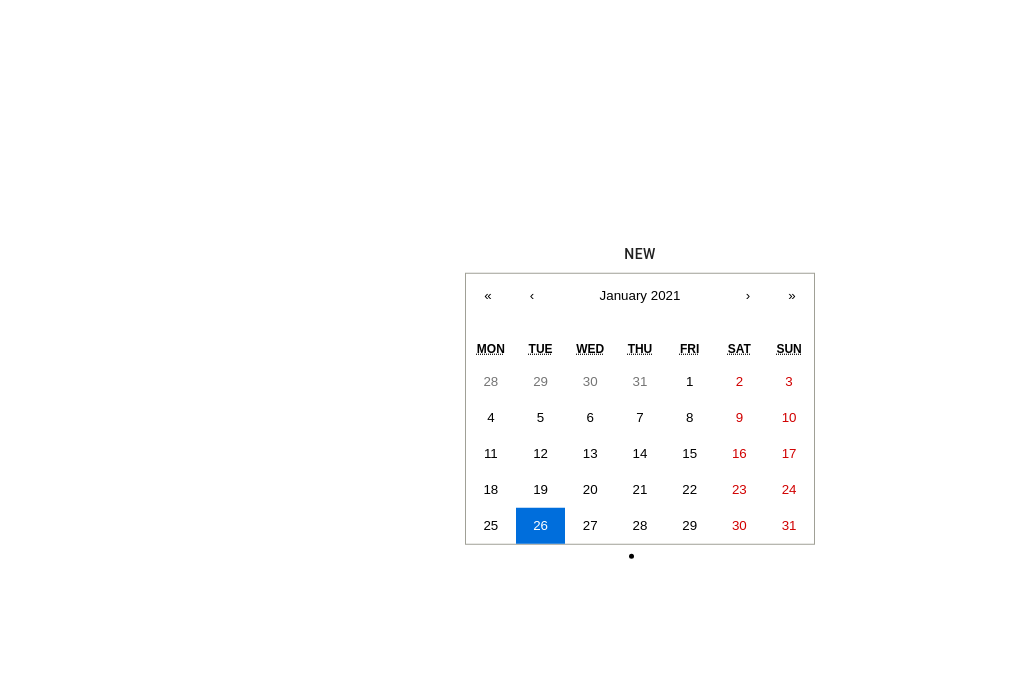
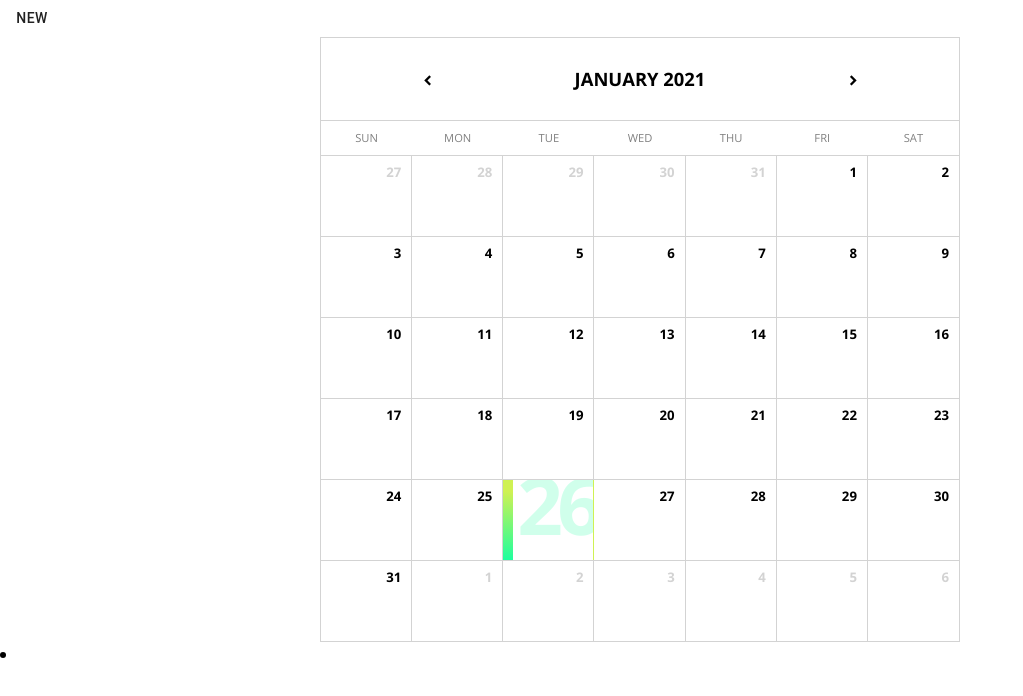
Before and after one commit to jjdoar/SentimentJournal, a React (Create React App) app in the folder frontend/: page / in a window 1280 px wide. Shown: the top 696 px of the page, without its empty margins (0-1023 px from the left). Built offline with nearby package versions, Linux system fonts and the light colour scheme; no server answers.

Commit message:
Implemented Miranda's Calendar and new journal entries are automatically retrieved

```diff
--- a/frontend/package.json
+++ b/frontend/package.json
@@ -9,6 +9,7 @@
     "@testing-library/react": "^11.1.0",
     "@testing-library/user-event": "^12.1.10",
     "axios": "^0.21.1",
+    "date-fns": "^2.17.0",
     "npm": "^6.14.11",
     "react": "^17.0.1",
     "react-calendar": "^3.3.0",
--- a/frontend/src/App.js
+++ b/frontend/src/App.js
@@ -1,27 +1,29 @@
 import "./App.css";
-import React, { useState, useEffect } from "react";
+import React from "react";
 import { Link } from "react-router-dom";
-import { Button, Box } from "@material-ui/core";
-import CustomCalendar from "./Calendar";
+import { Button } from "@material-ui/core";
+import Calendar from "./Calendar";
 
 function App() {
 
   return (
-    <div
-      style={{
-        position: "absolute",
-        left: "50%",
-        top: "50%",
-        transform: "translate(-50%, -50%)",
-        textAlign: "center",
-      }}
-    >
+    <div>
       <Link to="/entrySubmitter">
         <Button>New</Button>
       </Link>
 
-      <CustomCalendar />
+      <Calendar />
     </div>
+
+    // <div
+    //   style={{
+    //     position: "absolute",
+    //     left: "50%",
+    //     top: "50%",
+    //     transform: "translate(-50%, -50%)",
+    //     textAlign: "center",
+    //   }}
+    // >
   );
 }
 
--- /dev/null
+++ b/frontend/src/Calendar.css
@@ -0,0 +1,164 @@
+@import url(https://fonts.googleapis.com/css?family=Open+Sans:300,400,700);
+@import url(https://fonts.googleapis.com/icon?family=Material+Icons);
+
+.icon {
+  font-family: "Material Icons", serif;
+  font-style: normal;
+  display: inline-block;
+  vertical-align: middle;
+  line-height: 1;
+  text-transform: none;
+  letter-spacing: normal;
+  word-wrap: normal;
+  white-space: nowrap;
+  direction: ltr;
+  -webkit-font-smoothing: antialiased;
+  text-rendering: optimizeLegibility;
+  -moz-osx-font-smoothing: grayscale;
+  font-feature-settings: "liga";
+}
+
+/* GENERAL */
+* {
+  box-sizing: border-box;
+}
+body {
+  font-family: "Open Sans", "Helvetica Neue", "Helvetica", "Arial", sans-serif;
+  font-size: 1em;
+  font-weight: 300;
+  line-height: 1.5;
+  position: relative;
+}
+header {
+  display: block;
+  width: 100%;
+  padding: 1.75em 0;
+  border-bottom: 1px solid lightgray;
+  background: white;
+}
+
+/* GRID */
+.row {
+  margin: 0;
+  padding: 0;
+  display: flex;
+  flex-direction: row;
+  flex-wrap: wrap;
+  width: 100%;
+}
+.row-middle {
+  align-items: center;
+}
+.column {
+  flex-grow: 1;
+  flex-basis: 0;
+  max-width: 100%;
+}
+
+/* Calendar */
+.calendar {
+  display: block;
+  position: relative;
+  width: 50%;
+  background: white;
+  border: 1px solid lightgray;
+  height: auto;
+  margin: 0 auto;
+}
+.calendar .header {
+  text-transform: uppercase;
+  font-weight: 700;
+  font-size: 115%;
+  padding: 1.5em 0;
+  border-bottom: 1px solid lightgray;
+  text-align: center;
+}
+.calendar .header .icon {
+  cursor: pointer;
+  transition: 0.15s ease-out;
+}
+.calendar .header .icon:hover {
+  transform: scale(1.75);
+  transition: 0.25s ease-out;
+  color: dodgerblue;
+}
+.calendar .header .icon:first-of-type {
+  margin-left: 1em;
+}
+.calendar .header .icon:last-of-type {
+  margin-right: 1em;
+}
+.calendar .days {
+  text-transform: uppercase;
+  font-weight: 400;
+  color: gray;
+  font-size: 70%;
+  padding: 0.75em 0;
+  border-bottom: 1px solid lightgray;
+  text-align: center;
+}
+.calendar .body .cell {
+  position: relative;
+  height: 5em;
+  border-right: 1px solid lightgray;
+  overflow: hidden;
+  cursor: pointer;
+  background: white;
+  transition: 0.25s ease-out;
+}
+.calendar .body .cell:hover {
+  background: whitesmoke;
+  transition: 0.5s ease-out;
+}
+.calendar .body .selected {
+  border-left: 10px solid transparent;
+  border-image: linear-gradient(45deg, #1affa0 0%, #cff153 40%);
+  border-image-slice: 1;
+}
+.calendar .body .row {
+  border-bottom: 1px solid lightgray;
+}
+.calendar .body .row:last-child {
+  border-bottom: none;
+}
+.calendar .body .cell:last-child {
+  border-right: none;
+}
+.calendar .body .cell .number {
+  position: absolute;
+  font-size: 82.5%;
+  line-height: 1;
+  top: 0.75em;
+  right: 0.75em;
+  font-weight: 700;
+}
+.calendar .body .cell:hover .number,
+.calendar .body .selected .number {
+  visibility: hidden;
+}
+.calendar .body .disabled {
+  color: lightgray;
+  pointer-events: none;
+}
+.calendar .body .cell .bg {
+  font-weight: 700;
+  line-height: 1;
+  color: #1affa0;
+  opacity: 0;
+  font-size: 5em;
+  position: absolute;
+  top: -0.2em;
+  right: -0.05em;
+  transition: 0.25s ease-out;
+  letter-spacing: -0.07em;
+}
+.calendar .body .cell:hover .bg,
+.calendar .body .selected .bg {
+  opacity: 0.2;
+  transition: 0.5s ease-in;
+}
+.calendar .body .column {
+  flex-grow: 0;
+  flex-basis: calc(100% / 7);
+  width: calc(100% / 7);
+}
--- a/frontend/src/Calendar.js
+++ b/frontend/src/Calendar.js
@@ -1,23 +1,105 @@
-import React, { useState } from 'react';
-import Calendar from 'react-calendar';
-import "react-calendar/dist/Calendar.css";
+import React, { useState } from "react";
+import { toDate, format, addDays, addMonths, subMonths, isSameDay, isSameMonth,
+    startOfMonth, endOfMonth, startOfWeek, endOfWeek} from "date-fns";
 import EntryCache from './EntryCache';
-import EntrySubmitter from './EntrySubmitter';
+import "./Calendar.css";
 
-function CustomCalendar(props) {
-	// Componeent state
+function Calendar(props) {
+	// Component state
 	const [date, setDate] = useState(new Date());
-	console.log(date);
+
+	function header() {
+			const dateFormat = "MMMM yyyy";
+			return (
+			<div className="header row flex-middle">
+					<div className="column col-start">
+							<div className="icon" onClick={prevMonth}>
+									chevron_left
+							</div>
+					</div>
+					<div className="column col-center">
+							<span>{format(date, dateFormat)}</span>
+					</div>
+					<div className="column col-end">
+							<div className="icon" onClick={nextMonth}>
+									chevron_right
+							</div>
+					</div>
+			</div>
+			);
+	};
+
+	function days() {
+			const dateFormat = "E";
+			const days = [];
+
+			let startDate = startOfWeek(date);
+			for (let i = 0; i < 7; i++) {
+					days.push(
+							<div className="column col-center" key={i}>
+							{format(addDays(startDate, i), dateFormat)}
+							</div>
+					);
+			}
+			return <div className="days row">{days}</div>;
+	};
+
+	function cells() {
+			const monthStart = startOfMonth(date);
+			const monthEnd = endOfMonth(monthStart);
+			const startDate = startOfWeek(monthStart);
+			const endDate = endOfWeek(monthEnd);
+			const dateFormat = "d";
+			const rows = [];
+			let days = [];
+			let day = startDate;
+			let formattedDate = "";
+			while (day <= endDate) {
+					for (let i = 0; i < 7; i++) {
+					formattedDate = format(day, dateFormat);
+					const cloneDay = day;
+					days.push(
+							<div
+							className={`column cell ${!isSameMonth(day, monthStart)
+							? "disabled" : isSameDay(day, date)
+							? "selected" : "" }`}
+							key={day}
+							onClick={() => onDateClick(toDate(cloneDay))}
+							>
+							<span className="number">{formattedDate}</span>
+							<span className="bg">{formattedDate}</span>
+							</div>
+					);
+					day = addDays(day, 1);
+					}
+					rows.push(
+							<div className="row" key={day}> {days} </div>
+					);
+					days = [];
+			}
+			return <div className="body">{rows}</div>;
+	}
+
+	function nextMonth() {
+			setDate(addMonths(date, 1));
+	};
+	function prevMonth() {
+			setDate(subMonths(date, 1));
+	};
+	function onDateClick(day) {
+			setDate(day);
+	}
 
 	return (
 		<div>
-      <Calendar
-        onChange={setDate}
-        value={date}
-      />
+			<div className="calendar">
+					<div>{header()}</div>
+					<div>{days()}</div>
+					<div>{cells()}</div>
+			</div>
 			<EntryCache date={date}/>
-    </div>
+		</div>
 	);
-}
+};
 
-export default CustomCalendar;
+export default Calendar;
--- a/frontend/src/EntryCache.js
+++ b/frontend/src/EntryCache.js
@@ -1,13 +1,9 @@
 import axios from 'axios';
-import React, { useState, useEffect, createContext } from 'react';
-import DateContext from './DateContext'
-import EntryContext from './EntryContext'
+import React, { useState, useEffect } from 'react';
 import EntryViewer from './EntryViewer';
 import { getFirstDayofMonth, getLastDayofMonth } from "./util";
 
-
 // Add in logic to only send new get request if new date is in a different month from old date
-// Change get date functions to use the format date function
 
 function EntryCache(props) {
 	// Passed in from parent component(Calendar)
@@ -19,9 +15,10 @@
 	function retrieveJournalEntries(beg_date, end_date) {
 		axios({
         method: "GET",
-        url: "http://localhost:8081/v0/journal_entries",
+        url: "http://154.151.49.150:8081/v0/journal_entries",
         params: { startDate: beg_date, endDate: end_date, userId: 1 }
     }).then((response) => {
+			console.log("Entry Chache: ");
         console.log(response.data);
 				setEntries(response.data);
     });
--- a/frontend/src/EntrySubmitter.js
+++ b/frontend/src/EntrySubmitter.js
@@ -4,6 +4,7 @@
 import axios from "axios";
 import { formatDateObj } from "./util";
 
+// Implement logic to call retrieveJournalEntries in EntryCache after submitting entry.
 
 function EntrySubmitter(props) {
   // Component State
@@ -20,38 +21,13 @@
     // Send PUT request to the backend
     axios({
       method: "PUT",
-      url: "http://localhost:8081/v0/journal_entries",
+      url: "http://154.151.49.150:8081/v0/journal_entries",
       data: { "date": formatDateObj(currentDate), "userId": userId, "content": value },
-    }).then((response) => {
-      console.log(response);
-    });
+    })
+
+    // Switch back to main page
+    window.location.href='/';
   }
-
-  // return (
-  //   <div>
-  //     <h4>Today is {getTimeandDate()[1]}</h4>
-  //     <p>{getTimeandDate()[0]}</p>
-  //     <div>
-  //       <TextareaAutosize
-  //         rowsMin={5}
-  //         cols={60}
-  //         placeholder="Insert Journal entry here"
-  //         onChange={onChangeEvent}
-  //         defaultValue={value}
-  //       />
-  //       <br />
-  //       <Link to="/">
-  //         <Button color="primary" onClick={() => submitEntry(value)}>
-  //           Submit
-  //         </Button>
-  //       </Link>{" "}
-  //       <Link to="/">
-  //         <Button color="primary">Back</Button>
-  //       </Link>
-  //       <br />
-  //     </div>
-  //   </div>
-  // );
 
   return (
     <div>
@@ -63,11 +39,9 @@
         defaultValue={value}
       />
       <br />
-         <Link to="/">
         <Button color="primary" onClick={() => submitEntry(value)}>
           Submit
         </Button>
-         </Link>{" "}
         <Link to="/">
           <Button color="primary">Back</Button>
         </Link>
--- a/frontend/src/EntryViewer.js
+++ b/frontend/src/EntryViewer.js
@@ -1,4 +1,4 @@
-import React, { useState, useContext, useEffect } from 'react';
+import React from 'react';
 import "react-calendar/dist/Calendar.css";
 import { formatDateObj } from "./util";
 
@@ -9,10 +9,9 @@
 
   // Returns the journal entry for the given date, empty string if no entry found
   function getEntry(date, entries) {
-    console.log(entries);
     var formattedDate = formatDateObj(date);
     for (let entry in entries) {
-      if (entries[entry]['date'] == formattedDate) {
+      if (entries[entry]['date'] === formattedDate) {
         return entries[entry]['content'];
       }
     }
```
Lines whose indentation alone changed are shown as unchanged.
